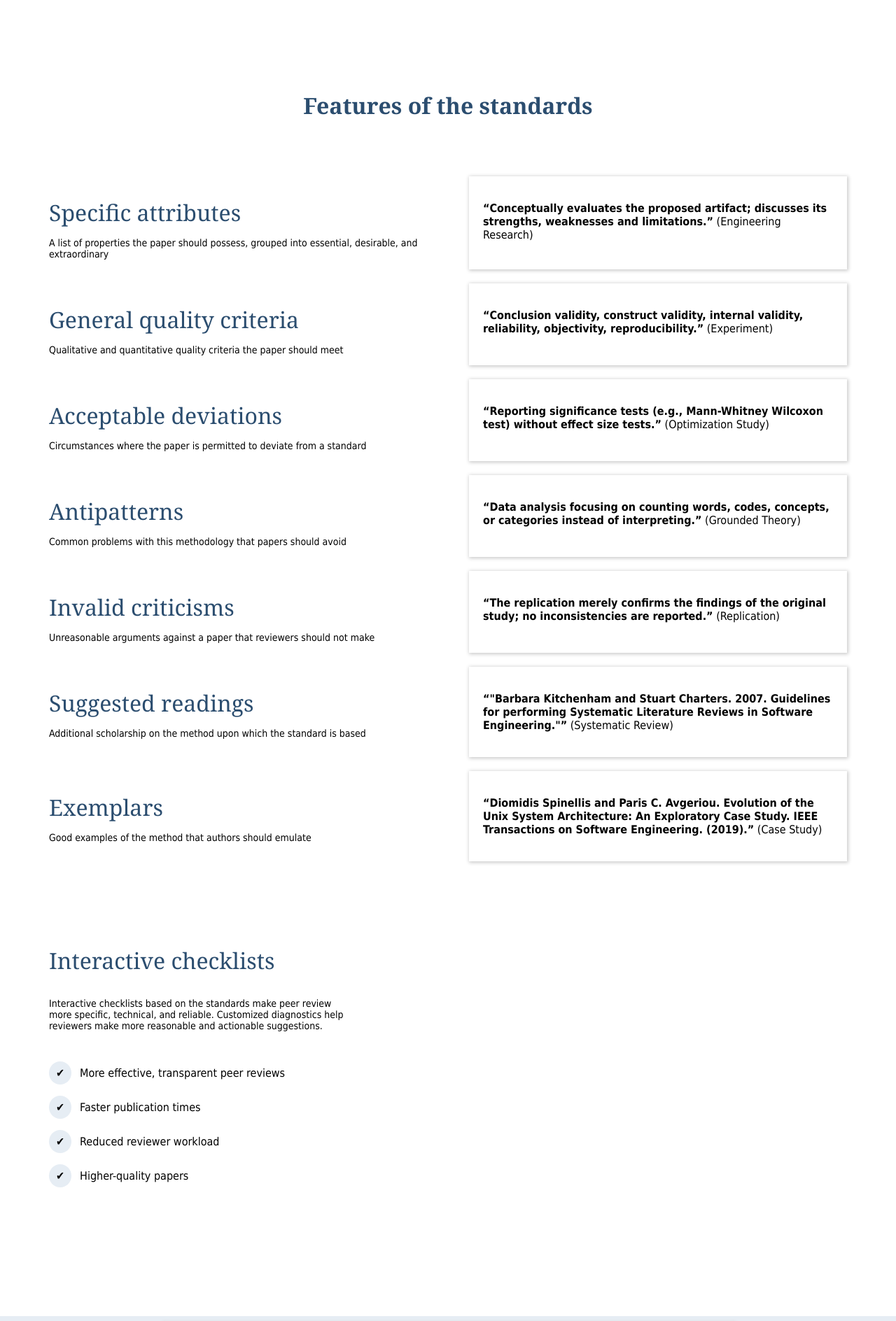
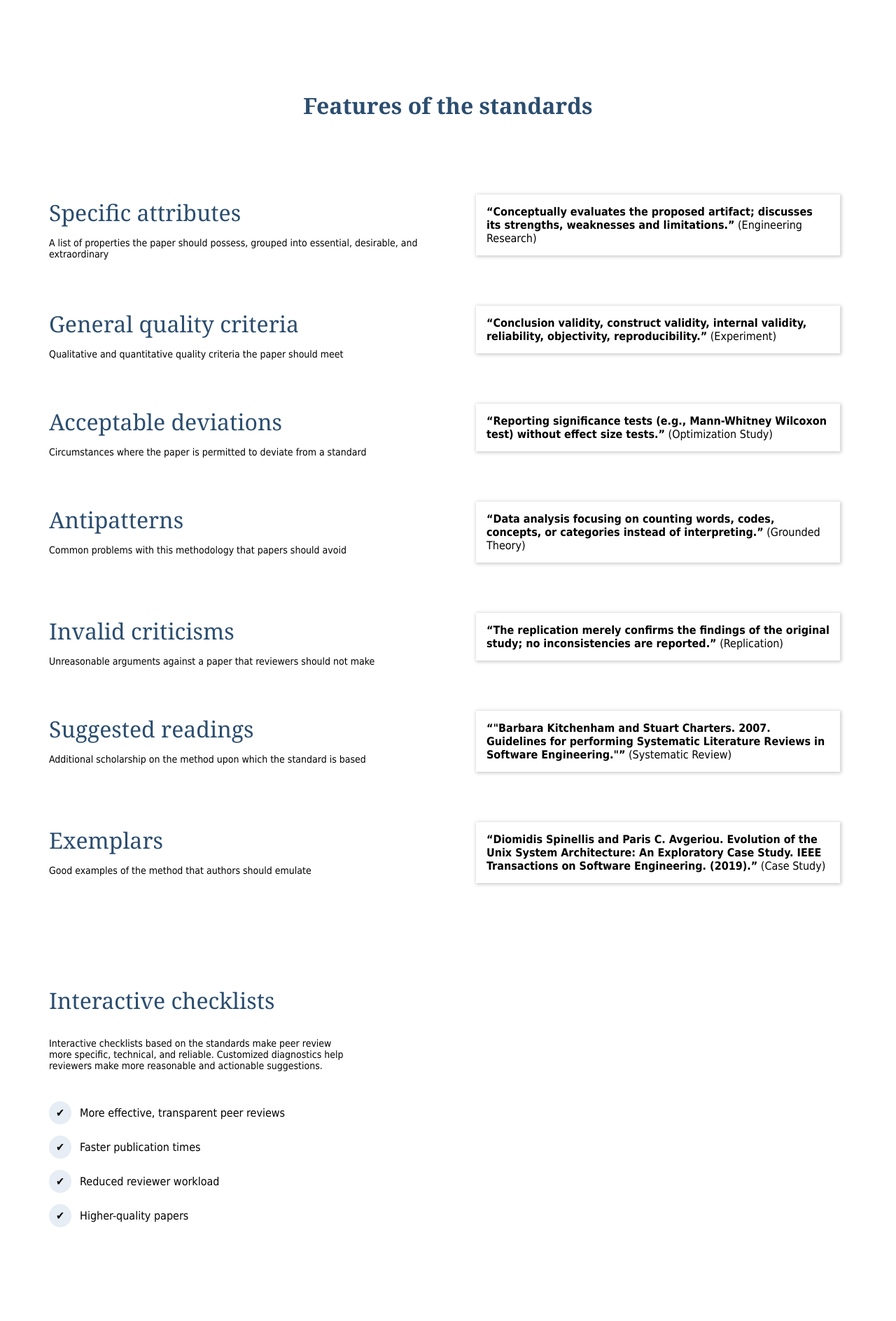
Before and after one commit to eschltz/standardstest, a Jekyll site: the page built from index.md, in a window 1280 px wide. Shown: the part 1332-3220 px from the top of the page at 70% size. Built offline with Jekyll 4.4.1, drawn with Linux system fonts in a browser that asks for light colours.

Commit message:
Small style fixes

```diff
--- a/assets/css/style.scss
+++ b/assets/css/style.scss
@@ -323,13 +323,14 @@ main .page-link {
 }
 
 .feature-list-example {
-	padding: 20px;
-	box-shadow: 1px 1px 5px 1px #ccc;
-	transition: 0.3s;
+	padding: 10px;
 }
 
 .feature-list-example p {
 	font-size: 1em;
+	box-shadow: 1px 1px 5px 1px #ccc;
+	transition: 0.3s;
+	padding: 15px;
 }
 
 .feature-list-example p q {
@@ -357,7 +358,7 @@ main .page-link {
 	padding: 10px;
 }
 
-.instruction-box img:hover, .feature-list-example:hover {
+.instruction-box img:hover, .feature-list-example p:hover {
 	box-shadow: 0 10px 10px #ccc;
 }
 
```
